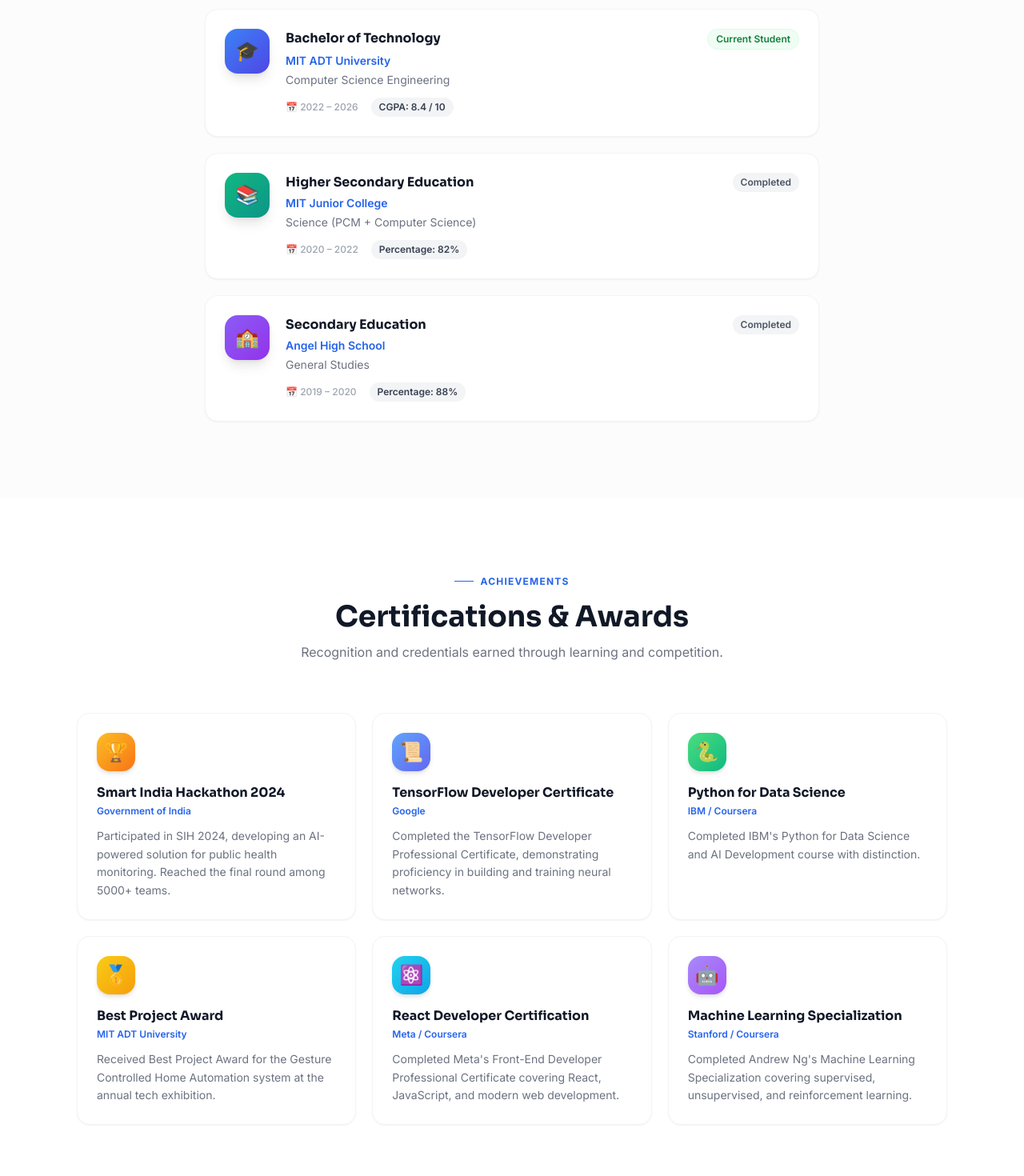
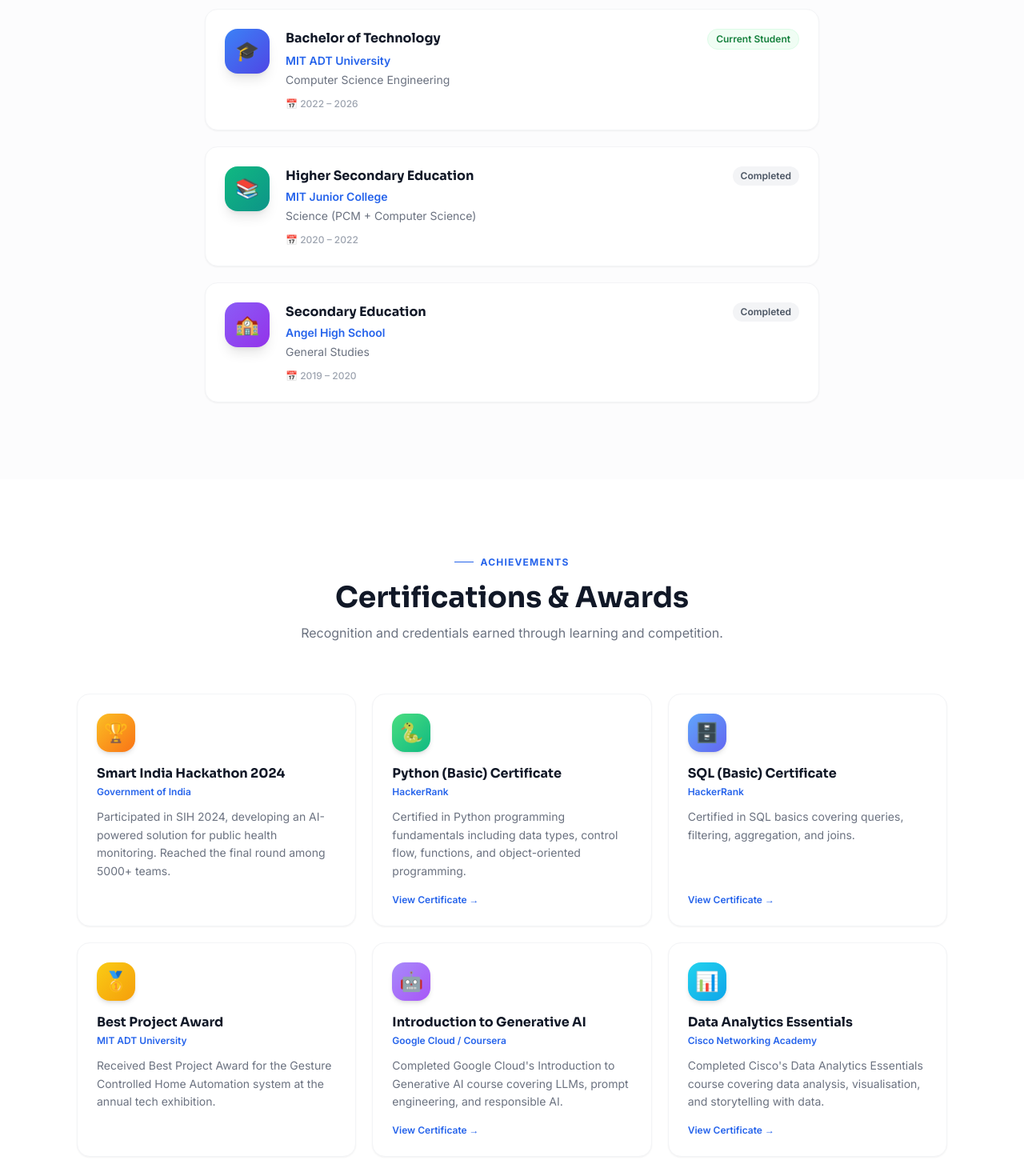
Before and after one commit to aryankanchan018/portfolio-, a React (Vite) app: page / in a window 1280 px wide. Shown: the part 4760-6230 px from the top of the page at 80% size. Built offline with nearby package versions, Linux system fonts and the light colour scheme; no server answers.

Commit message:
update: correct social links, email, GitHub username, projects, certifications, remove grades

```diff
--- a/src/data.ts
+++ b/src/data.ts
@@ -93,7 +93,7 @@
     challenges: 'Designing a role-based access system that works seamlessly for admins, security guards, and residents while keeping the UI simple for non-technical users.',
     solutions: 'Implemented Firebase Auth with custom claims for role management and built separate dashboard views per role, reducing cognitive load for each user type.',
     future: 'Integration with smart door locks, automated utility meter reading via IoT, and a mobile app for residents.',
-    github: 'https://github.com/aryankanchan',
+    github: 'https://github.com/Aryankanchan018',
     gradient: 'from-blue-500 to-indigo-600',
     icon: '🏢',
   },
@@ -115,7 +115,7 @@
     challenges: 'Handling class imbalance in the dataset and preventing overfitting on a relatively small medical imaging dataset.',
     solutions: 'Applied data augmentation (rotation, flipping, zoom), used pre-trained ImageNet weights for transfer learning, and implemented dropout regularisation.',
     future: 'Extend to full skeletal maturity assessment, integrate DICOM support, and deploy as a clinical decision support tool.',
-    github: 'https://github.com/aryankanchan',
+    github: 'https://github.com/Aryankanchan018',
     gradient: 'from-emerald-500 to-teal-600',
     icon: '🦴',
   },
@@ -138,7 +138,7 @@
     challenges: 'Achieving reliable recognition under varying lighting conditions and different face angles in a real classroom environment.',
     solutions: 'Used histogram equalisation for lighting normalisation and trained the model with multiple face angles per person to improve recognition robustness.',
     future: 'Add mobile app for remote attendance, integrate with LMS platforms, and implement emotion detection for engagement tracking.',
-    github: 'https://github.com/aryankanchan',
+    github: 'https://github.com/Aryankanchan018',
     gradient: 'from-violet-500 to-purple-600',
     icon: '📸',
   },
@@ -161,7 +161,7 @@
     challenges: 'Minimising false positives in accident detection while ensuring the system responds within seconds to real incidents.',
     solutions: 'Implemented a threshold-based algorithm with a 2-second confirmation window and combined accelerometer + gyroscope data to distinguish falls from normal movement.',
     future: 'Add heart rate monitoring, integrate with workplace safety management systems, and develop a central monitoring dashboard for safety officers.',
-    github: 'https://github.com/aryankanchan',
+    github: 'https://github.com/Aryankanchan018',
     gradient: 'from-orange-500 to-red-500',
     icon: '⛑️',
   },
@@ -184,7 +184,7 @@
     challenges: 'Achieving consistent gesture recognition across different skin tones, lighting conditions, and background clutter.',
     solutions: 'Used MediaPipe\'s robust hand landmark model which is lighting-invariant, and added a gesture confidence threshold to filter out ambiguous detections.',
     future: 'Expand gesture vocabulary, add voice command fallback, integrate with Google Home / Alexa, and develop a mobile configuration app.',
-    github: 'https://github.com/aryankanchan',
+    github: 'https://github.com/Aryankanchan018',
     gradient: 'from-pink-500 to-rose-600',
     icon: '🤚',
   },
@@ -224,7 +224,7 @@
     institution: 'MIT ADT University',
     period: '2022 – 2026',
     status: 'Current Student',
-    grade: 'CGPA: 8.4 / 10',
+    grade: '',
     icon: '🎓',
     color: 'from-blue-500 to-indigo-600',
   },
@@ -234,7 +234,7 @@
     institution: 'MIT Junior College',
     period: '2020 – 2022',
     status: 'Completed',
-    grade: 'Percentage: 82%',
+    grade: '',
     icon: '📚',
     color: 'from-emerald-500 to-teal-600',
   },
@@ -244,7 +244,7 @@
     institution: 'Angel High School',
     period: '2019 – 2020',
     status: 'Completed',
-    grade: 'Percentage: 88%',
+    grade: '',
     icon: '🏫',
     color: 'from-violet-500 to-purple-600',
   },
@@ -257,20 +257,23 @@
     desc: 'Participated in SIH 2024, developing an AI-powered solution for public health monitoring. Reached the final round among 5000+ teams.',
     icon: '🏆',
     color: 'from-amber-400 to-orange-500',
+    link: '',
   },
   {
-    title: 'TensorFlow Developer Certificate',
-    org: 'Google',
-    desc: 'Completed the TensorFlow Developer Professional Certificate, demonstrating proficiency in building and training neural networks.',
-    icon: '📜',
-    color: 'from-blue-400 to-indigo-500',
+    title: 'Python (Basic) Certificate',
+    org: 'HackerRank',
+    desc: 'Certified in Python programming fundamentals including data types, control flow, functions, and object-oriented programming.',
+    icon: '🐍',
+    color: 'from-green-400 to-emerald-500',
+    link: 'https://www.linkedin.com/in/aryan-kanchan-47709725b/details/certifications/',
   },
   {
-    title: 'Python for Data Science',
-    org: 'IBM / Coursera',
-    desc: 'Completed IBM\'s Python for Data Science and AI Development course with distinction.',
-    icon: '🐍',
-    color: 'from-green-400 to-emerald-500',
+    title: 'SQL (Basic) Certificate',
+    org: 'HackerRank',
+    desc: 'Certified in SQL basics covering queries, filtering, aggregation, and joins.',
+    icon: '🗄️',
+    color: 'from-blue-400 to-indigo-500',
+    link: 'https://www.linkedin.com/in/aryan-kanchan-47709725b/details/certifications/',
   },
   {
     title: 'Best Project Award',
@@ -278,20 +281,23 @@
     desc: 'Received Best Project Award for the Gesture Controlled Home Automation system at the annual tech exhibition.',
     icon: '🥇',
     color: 'from-yellow-400 to-amber-500',
+    link: '',
   },
   {
-    title: 'React Developer Certification',
-    org: 'Meta / Coursera',
-    desc: 'Completed Meta\'s Front-End Developer Professional Certificate covering React, JavaScript, and modern web development.',
-    icon: '⚛️',
-    color: 'from-cyan-400 to-sky-500',
+    title: 'Introduction to Generative AI',
+    org: 'Google Cloud / Coursera',
+    desc: 'Completed Google Cloud\'s Introduction to Generative AI course covering LLMs, prompt engineering, and responsible AI.',
+    icon: '🤖',
+    color: 'from-violet-400 to-purple-500',
+    link: 'https://www.linkedin.com/in/aryan-kanchan-47709725b/details/certifications/',
   },
   {
-    title: 'Machine Learning Specialization',
-    org: 'Stanford / Coursera',
-    desc: 'Completed Andrew Ng\'s Machine Learning Specialization covering supervised, unsupervised, and reinforcement learning.',
-    icon: '🤖',
-    color: 'from-violet-400 to-purple-500',
+    title: 'Data Analytics Essentials',
+    org: 'Cisco Networking Academy',
+    desc: 'Completed Cisco\'s Data Analytics Essentials course covering data analysis, visualisation, and storytelling with data.',
+    icon: '📊',
+    color: 'from-cyan-400 to-sky-500',
+    link: 'https://www.linkedin.com/in/aryan-kanchan-47709725b/details/certifications/',
   },
 ];
 
@@ -303,9 +309,9 @@
 ];
 
 export const SOCIAL = {
-  github: 'https://github.com/aryankanchan',
-  linkedin: 'https://linkedin.com/in/aryankanchan',
-  email: 'aryan.kanchan@mituniversity.edu.in',
-  instagram: 'https://instagram.com/aryankanchan',
+  github: 'https://github.com/Aryankanchan018',
+  linkedin: 'https://www.linkedin.com/in/aryan-kanchan-47709725b/',
+  email: 'aryankanchan018@gmail.com',
+  instagram: 'https://instagram.com/aryan_kanchan_18',
   location: 'Pune, Maharashtra, India',
 };
--- a/src/sections/Achievements.tsx
+++ b/src/sections/Achievements.tsx
@@ -30,6 +30,12 @@
                 <h3 className="font-sora font-bold text-gray-900 mb-1 leading-snug">{a.title}</h3>
                 <p className="text-accent text-xs font-semibold mb-3">{a.org}</p>
                 <p className="text-gray-500 text-sm leading-relaxed flex-1">{a.desc}</p>
+                {a.link && (
+                  <a href={a.link} target="_blank" rel="noopener noreferrer"
+                    className="mt-4 text-xs font-semibold text-accent hover:underline">
+                    View Certificate →
+                  </a>
+                )}
               </motion.div>
             </FadeIn>
           ))}
--- a/src/sections/Contact.tsx
+++ b/src/sections/Contact.tsx
@@ -33,9 +33,9 @@
 
   const LINKS = [
     { icon: Mail, label: 'Email', value: SOCIAL.email, href: `mailto:${SOCIAL.email}` },
-    { icon: LinkedinIcon, label: 'LinkedIn', value: 'linkedin.com/in/aryankanchan', href: SOCIAL.linkedin },
-    { icon: GithubIcon, label: 'GitHub', value: 'github.com/aryankanchan', href: SOCIAL.github },
-    { icon: InstagramIcon, label: 'Instagram', value: '@aryankanchan', href: SOCIAL.instagram },
+    { icon: LinkedinIcon, label: 'LinkedIn', value: 'linkedin.com/in/aryan-kanchan-47709725b', href: SOCIAL.linkedin },
+    { icon: GithubIcon, label: 'GitHub', value: 'github.com/Aryankanchan018', href: SOCIAL.github },
+    { icon: InstagramIcon, label: 'Instagram', value: '@aryan_kanchan_18', href: SOCIAL.instagram },
     { icon: MapPin, label: 'Location', value: SOCIAL.location, href: '#' },
   ];
 
--- a/src/sections/Education.tsx
+++ b/src/sections/Education.tsx
@@ -36,9 +36,11 @@
                   <p className="text-gray-500 text-sm">{edu.field}</p>
                   <div className="flex items-center gap-4 mt-3">
                     <span className="text-xs text-gray-400 font-medium">📅 {edu.period}</span>
-                    <span className="text-xs font-semibold text-gray-700 bg-gray-100 px-2.5 py-1 rounded-full">
-                      {edu.grade}
-                    </span>
+                    {edu.grade && (
+                      <span className="text-xs font-semibold text-gray-700 bg-gray-100 px-2.5 py-1 rounded-full">
+                        {edu.grade}
+                      </span>
+                    )}
                   </div>
                 </div>
               </div>
--- a/src/sections/GitHub.tsx
+++ b/src/sections/GitHub.tsx
@@ -4,7 +4,7 @@
 import FadeIn from '../components/FadeIn';
 import { GithubIcon } from '../components/SocialIcons';
 
-const GITHUB_USER = 'aryankanchan';
+const GITHUB_USER = 'Aryankanchan018';
 
 interface GHUser { public_repos: number; followers: number; following: number; }
 interface GHRepo { id: number; name: string; description: string; stargazers_count: number; forks_count: number; language: string; html_url: string; }
--- a/src/sections/Projects.tsx
+++ b/src/sections/Projects.tsx
@@ -79,7 +79,7 @@
         </div>
 
         <FadeIn delay={0.3} className="text-center mt-12">
-          <a href="https://github.com/aryankanchan" target="_blank" rel="noopener noreferrer" className="btn-secondary">
+          <a href="https://github.com/Aryankanchan018" target="_blank" rel="noopener noreferrer" className="btn-secondary">
             <GithubIcon size={16} /> View All on GitHub
           </a>
         </FadeIn>
```
